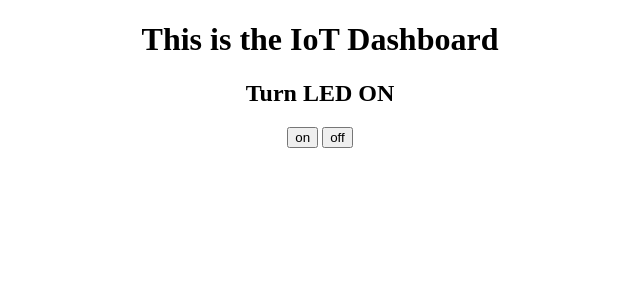
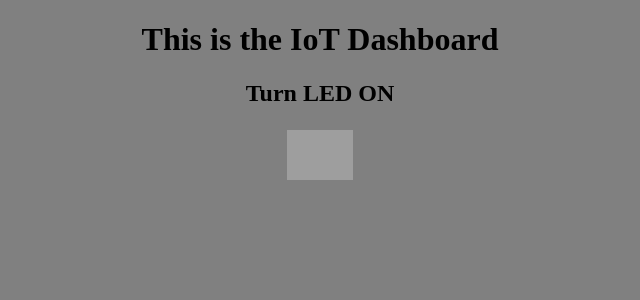
Before and after one commit to TheodoreTsimiklis/IOT-PROJECT, a Flask app: page / in a window 1280 px wide. Shown: the top 300 px of the page, without its empty margins (320-960 px from the left). Run offline with Flask 2, Linux system fonts and the light colour scheme; grey boxes are pictures that could not be loaded.

Commit message:
Add files via upload

```diff
--- a/main.py
+++ b/main.py
@@ -12,13 +12,18 @@ app = Flask(__name__)
 
 @app.route('/',methods = ['POST', 'GET'])
 def index():
+   status = "on"
+   img="https://external-content.duckduckgo.com/iu/?u=https%3A%2F%2Ftoppng.com%2Fpublic%2Fuploads%2Fthumbnail%2Flight-bulb-on-off-png-11553940286qu70eim67f.png&f=1&nofb=1&ipt=facc53d8572229607dd5fa070712f89f3b1d1cf7fd178a7609773a621cdfb2b8&ipo=images"
    if request.method == "POST":
          if "on" in request.form.get("status") :
             GPIO.output(LED, GPIO.HIGH) # turn on led code
+            status = "off"
+            img = "https://external-content.duckduckgo.com/iu/?u=https%3A%2F%2Fwww.clker.com%2Fcliparts%2FI%2Fs%2FH%2Fl%2Ft%2F7%2Foff-lightbulb-hi.png&f=1&nofb=1&ipt=2579432248a8ede6b5b48699a8521b2c91e9e870a3d6b344da5a60705f4d1d11&ipo=images"
          else:
             GPIO.output(LED, GPIO.LOW) # turn off led code
-
-   return render_template('index.html')
+            status = "on"
+            img="https://external-content.duckduckgo.com/iu/?u=https%3A%2F%2Ftoppng.com%2Fpublic%2Fuploads%2Fthumbnail%2Flight-bulb-on-off-png-11553940286qu70eim67f.png&f=1&nofb=1&ipt=facc53d8572229607dd5fa070712f89f3b1d1cf7fd178a7609773a621cdfb2b8&ipo=images"
+   return render_template('index.html', value=status, imgval=img)
 
 if __name__ == '__main__':
    app.run(debug = True)
--- a/templates/index.html
+++ b/templates/index.html
@@ -2,8 +2,37 @@
 <html>
 <head>
 	<meta charset="utf-8">
-	<script type="text/javascript" src="./js/LED.js" defer=""></script>
 	<title>IoT Dashboard</title>
+<style>
+	img{
+		height: 50px;
+		height:50px;
+	}
+
+body{
+
+background-color: gray;
+}
+
+button{
+	visibility:hidden;
+
+
+}
+
+img{
+	visibility:visible;
+}
+
+img:hover{
+
+	background-color: #505050;
+	padding: 20px;
+	border-radius: 100px;
+	cursor:pointer;
+}
+
+</style>
 </head>
 <body>
 	<center>
@@ -13,8 +42,7 @@
 	<form id="form1" method="POST"></form>
 
 	<h2 id="LEDtxt">Turn LED ON</h2>
-	<button type="submit" form="form1" value="on" name="status" id="toggleLED">on</button>
-	<button type="submit" form="form1" value="off" name="status" id="toggleLED">off</button>
+	<button type="submit" form="form1" value={{value}} name="status" id="toggleLED"><img src={{imgval}}></button>
 	</center>
 </body>
 </html>
```
